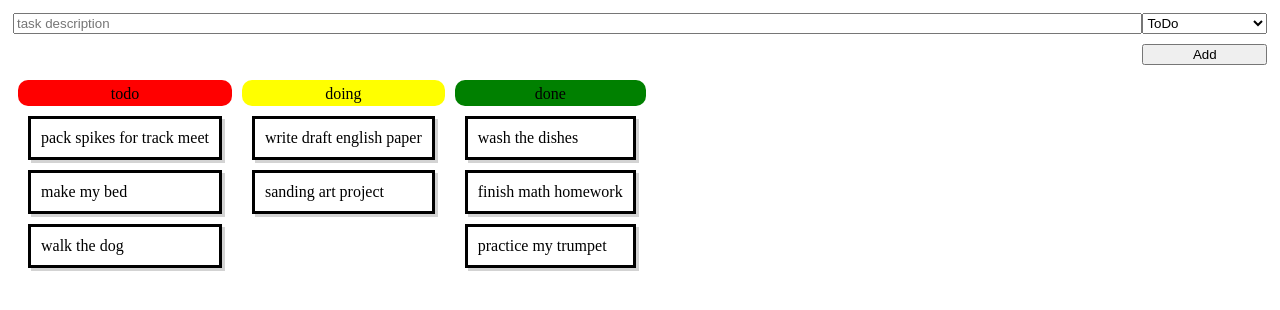
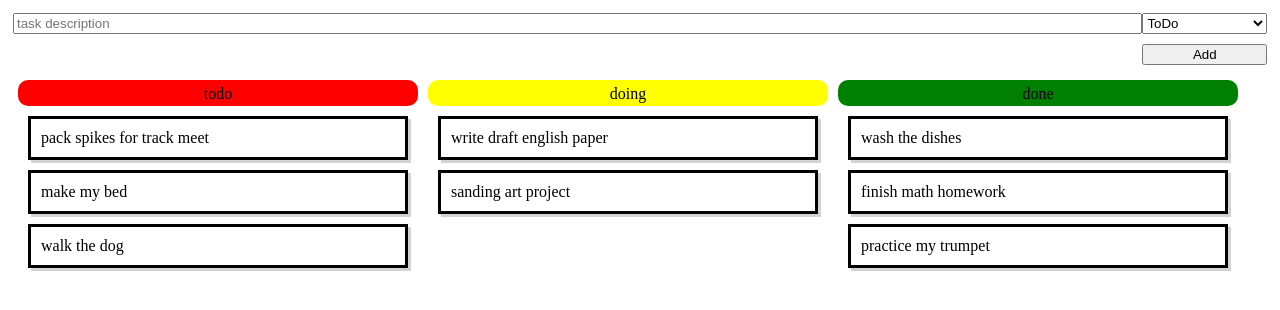
Before and after one commit to knightmoves-schools/capstone-080-responsive-design-trq-frags, a website: page index.html in a window 1280 px wide. Drawn offline with Linux system fonts and the light colour scheme.

Commit message:
jjjjjjjjjjjjjjjjjjjjjjjjjjjjjjjjjjjjjjjjjjjjjjjjjjjjjjjjjjjjjjjjjjjjjjjjjjj

```diff
--- a/style.css
+++ b/style.css
@@ -12,7 +12,7 @@
 }
 
 .column {
-    min-width: 175px;
+    min-width: 400px;
 }
 
 .task-status {
```
Also changed, not shown: index.html (+0 -1 lines).
